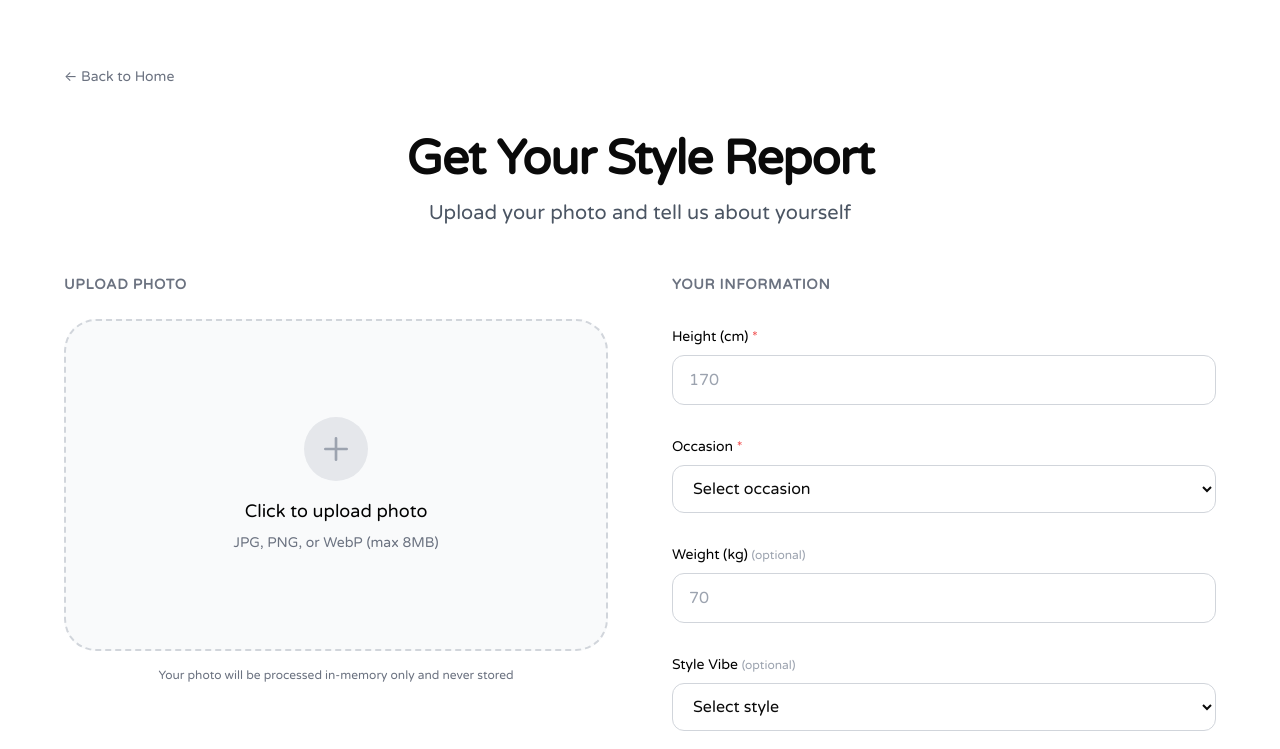
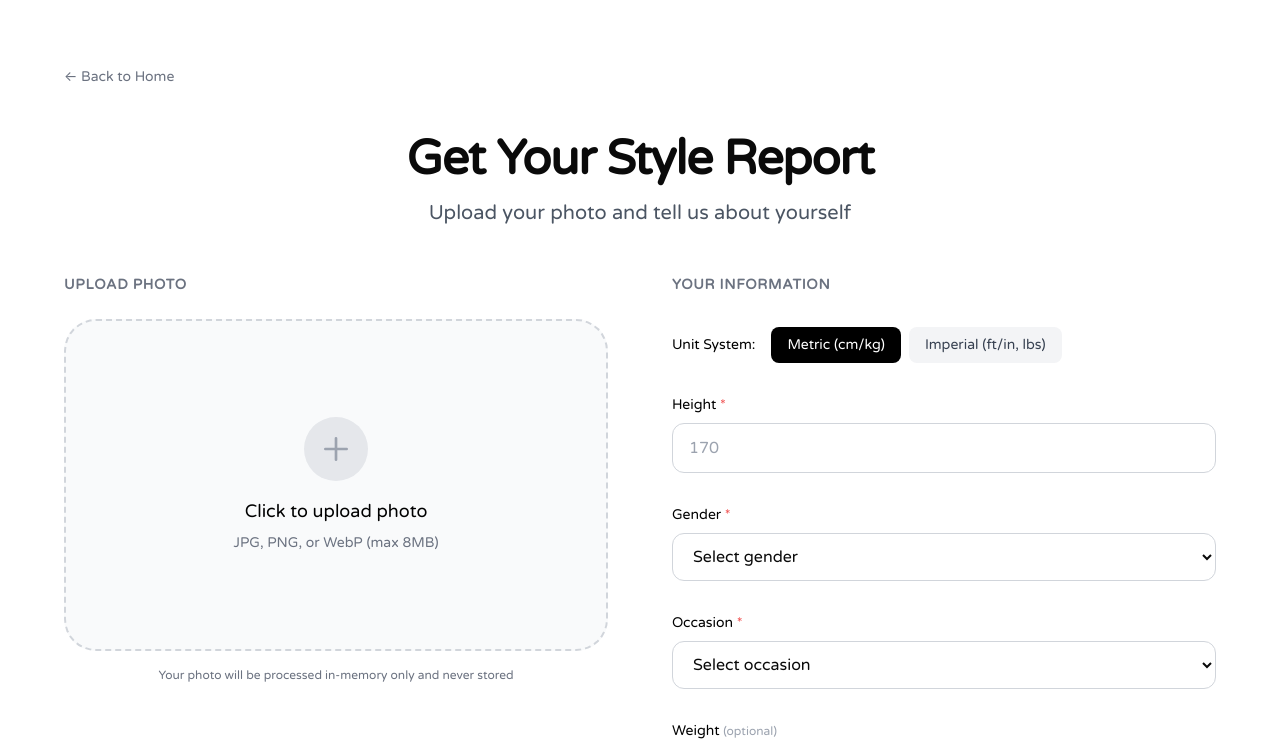
Before and after one commit to kwj0011288/doesitfit, a React (Vite) app in the folder frontend/: page /try in a window 1280 px wide. Shown: the top 749 px of the page. Built offline with nearby package versions, Linux system fonts and the light colour scheme; no server answers; a web font is replaced by a local one.

Commit message:
finalized

```diff
--- a/frontend/src/components/TryForm.jsx
+++ b/frontend/src/components/TryForm.jsx
@@ -3,9 +3,19 @@ import { useState } from 'react'
 export default function TryForm({ onSubmit }) {
   const [photo, setPhoto] = useState(null)
   const [photoPreview, setPhotoPreview] = useState(null)
-  const [height, setHeight] = useState('')
+  const [unitSystem, setUnitSystem] = useState('metric') // 'metric' or 'imperial'
+
+  // Metric units
+  const [heightCm, setHeightCm] = useState('')
+  const [weightKg, setWeightKg] = useState('')
+
+  // Imperial units
+  const [heightFeet, setHeightFeet] = useState('')
+  const [heightInches, setHeightInches] = useState('')
+  const [weightLbs, setWeightLbs] = useState('')
+
+  const [gender, setGender] = useState('')
   const [occasion, setOccasion] = useState('')
-  const [weight, setWeight] = useState('')
   const [styleVibe, setStyleVibe] = useState('')
   const [fitPreference, setFitPreference] = useState('')
 
@@ -45,8 +55,25 @@ export default function TryForm({ onSubmit }) {
       return
     }
 
-    if (!height || height <= 0) {
+    // Convert height to cm
+    let heightInCm = 0
+    if (unitSystem === 'metric') {
+      if (!heightCm || heightCm <= 0) {
         alert('Please enter your height')
+        return
+      }
+      heightInCm = parseFloat(heightCm)
+    } else {
+      if (!heightFeet || heightFeet <= 0 || !heightInches || heightInches < 0) {
+        alert('Please enter your height')
+        return
+      }
+      // Convert feet and inches to cm: (feet * 12 + inches) * 2.54
+      heightInCm = (parseFloat(heightFeet) * 12 + parseFloat(heightInches)) * 2.54
+    }
+
+    if (!gender) {
+      alert('Please select your gender')
       return
     }
 
@@ -55,10 +82,24 @@ export default function TryForm({ onSubmit }) {
       return
     }
 
+    // Convert weight to kg
+    let weightInKg = null
+    if (unitSystem === 'metric') {
+      if (weightKg) {
+        weightInKg = parseFloat(weightKg)
+      }
+    } else {
+      if (weightLbs) {
+        // Convert pounds to kg: pounds * 0.453592
+        weightInKg = parseFloat(weightLbs) * 0.453592
+      }
+    }
+
     // Build FormData
     const formData = new FormData()
     formData.append('photo', photo)
-    formData.append('height_cm', height)
+    formData.append('height_cm', heightInCm.toFixed(2))
+    formData.append('gender', gender)
     formData.append('occasion', occasion)
 
     // Add checkout_id from localStorage if available
@@ -67,7 +108,7 @@ export default function TryForm({ onSubmit }) {
       formData.append('checkout_id', checkoutId)
     }
 
-    if (weight) formData.append('weight_kg', weight)
+    if (weightInKg) formData.append('weight_kg', weightInKg.toFixed(2))
     if (styleVibe) formData.append('style_vibe', styleVibe)
     if (fitPreference) formData.append('fit_preference', fitPreference)
 
@@ -133,21 +174,97 @@ export default function TryForm({ onSubmit }) {
           </label>
         </div>
 
+        {/* Unit System Toggle */}
+        <div className="flex items-center gap-4 mb-2">
+          <span className="text-sm font-medium text-black">Unit System:</span>
+          <div className="flex gap-2">
+            <button
+              type="button"
+              onClick={() => setUnitSystem('metric')}
+              className={`px-4 py-2 rounded-lg text-sm font-medium transition-colors ${unitSystem === 'metric'
+                ? 'bg-black text-white'
+                : 'bg-gray-100 text-gray-700 hover:bg-gray-200'
+                }`}
+            >
+              Metric (cm/kg)
+            </button>
+            <button
+              type="button"
+              onClick={() => setUnitSystem('imperial')}
+              className={`px-4 py-2 rounded-lg text-sm font-medium transition-colors ${unitSystem === 'imperial'
+                ? 'bg-black text-white'
+                : 'bg-gray-100 text-gray-700 hover:bg-gray-200'
+                }`}
+            >
+              Imperial (ft/in, lbs)
+            </button>
+          </div>
+        </div>
+
         {/* Height (Required) */}
         <div>
           <label className="block text-sm font-medium text-black mb-2">
-            Height (cm) <span className="text-red-500">*</span>
+            Height <span className="text-red-500">*</span>
           </label>
+          {unitSystem === 'metric' ? (
             <input
               type="number"
-            value={height}
-            onChange={(e) => setHeight(e.target.value)}
+              value={heightCm}
+              onChange={(e) => setHeightCm(e.target.value)}
               placeholder="170"
               min="1"
               max="300"
               className="w-full px-4 py-3 border border-gray-300 rounded-xl focus:outline-none focus:ring-2 focus:ring-black focus:border-transparent bg-white"
               required
             />
+          ) : (
+            <div className="flex gap-4">
+              <div className="flex-1">
+                <input
+                  type="number"
+                  value={heightFeet}
+                  onChange={(e) => setHeightFeet(e.target.value)}
+                  placeholder="5"
+                  min="1"
+                  max="10"
+                  className="w-full px-4 py-3 border border-gray-300 rounded-xl focus:outline-none focus:ring-2 focus:ring-black focus:border-transparent bg-white"
+                  required
+                />
+                <span className="text-xs text-gray-500 mt-1 block">feet</span>
+              </div>
+              <div className="flex-1">
+                <input
+                  type="number"
+                  value={heightInches}
+                  onChange={(e) => setHeightInches(e.target.value)}
+                  placeholder="10"
+                  min="0"
+                  max="11"
+                  className="w-full px-4 py-3 border border-gray-300 rounded-xl focus:outline-none focus:ring-2 focus:ring-black focus:border-transparent bg-white"
+                  required
+                />
+                <span className="text-xs text-gray-500 mt-1 block">inches</span>
+              </div>
+            </div>
+          )}
+        </div>
+
+        {/* Gender (Required) */}
+        <div>
+          <label className="block text-sm font-medium text-black mb-2">
+            Gender <span className="text-red-500">*</span>
+          </label>
+          <select
+            value={gender}
+            onChange={(e) => setGender(e.target.value)}
+            className="w-full px-4 py-3 border border-gray-300 rounded-xl focus:outline-none focus:ring-2 focus:ring-black focus:border-transparent bg-white"
+            required
+          >
+            <option value="">Select gender</option>
+            <option value="Male">Male</option>
+            <option value="Female">Female</option>
+            <option value="Non-binary">Non-binary</option>
+          </select>
         </div>
 
         {/* Occasion (Required) */}
@@ -173,17 +290,29 @@ export default function TryForm({ onSubmit }) {
         {/* Weight (Optional) */}
         <div>
           <label className="block text-sm font-medium text-black mb-2">
-            Weight (kg) <span className="text-gray-400 text-xs font-normal">(optional)</span>
+            Weight <span className="text-gray-400 text-xs font-normal">(optional)</span>
           </label>
+          {unitSystem === 'metric' ? (
             <input
               type="number"
-            value={weight}
-            onChange={(e) => setWeight(e.target.value)}
+              value={weightKg}
+              onChange={(e) => setWeightKg(e.target.value)}
               placeholder="70"
               min="1"
               max="500"
               className="w-full px-4 py-3 border border-gray-300 rounded-xl focus:outline-none focus:ring-2 focus:ring-black focus:border-transparent bg-white"
             />
+          ) : (
+            <input
+              type="number"
+              value={weightLbs}
+              onChange={(e) => setWeightLbs(e.target.value)}
+              placeholder="154"
+              min="1"
+              max="1100"
+              className="w-full px-4 py-3 border border-gray-300 rounded-xl focus:outline-none focus:ring-2 focus:ring-black focus:border-transparent bg-white"
+            />
+          )}
         </div>
 
         {/* Style Vibe (Optional) */}
--- a/frontend/src/pages/ResultPage.jsx
+++ b/frontend/src/pages/ResultPage.jsx
@@ -28,14 +28,20 @@ export default function ResultPage() {
 
     const fetchImages = async () => {
       const queries = new Set()
+      const gender = result.gender || '' // Get gender from result
 
-      // Collect queries
+      // Collect queries with gender context
       result.outfits?.forEach(outfit => {
-        queries.add(outfit.title)
-        outfit.items?.forEach(item => queries.add(item.image_query || item.name))
+        const outfitQuery = gender ? `${gender} ${outfit.title}` : outfit.title
+        queries.add(outfitQuery)
+        outfit.items?.forEach(item => {
+          const itemQuery = gender ? `${gender} ${item.image_query || item.name}` : (item.image_query || item.name)
+          queries.add(itemQuery)
+        })
       })
       result.hairstyles?.forEach(hair => {
-        queries.add(hair.image_query || hair.name)
+        const hairQuery = gender ? `${gender} ${hair.image_query || hair.name}` : (hair.image_query || hair.name)
+        queries.add(hairQuery)
       })
 
       const newMap = { ...imageData }
@@ -50,7 +56,7 @@ export default function ResultPage() {
         }
 
         try {
-          // B. Call Unsplash Search API
+          // B. Call Unsplash Search API with gender in query
           const res = await fetch(
             `https://api.unsplash.com/search/photos?page=1&per_page=1&query=${encodeURIComponent(query)}&orientation=portrait`,
             {
@@ -256,7 +262,9 @@ export default function ResultPage() {
 
             <div className="space-y-24">
               {result.outfits.map((outfit, i) => {
-                const mainImg = getImage(outfit.title)
+                const gender = result.gender || ''
+                const outfitQuery = gender ? `${gender} ${outfit.title}` : outfit.title
+                const mainImg = getImage(outfitQuery)
                 return (
                   <div key={i} className="flex flex-col lg:flex-row gap-12 items-center">
                     {/* Image Side */}
@@ -288,7 +296,9 @@ export default function ResultPage() {
                         <h4 className="text-sm font-bold uppercase tracking-widest text-[#86868B] mb-4">Key Items</h4>
                         <ul className="grid grid-cols-1 sm:grid-cols-2 gap-3">
                           {outfit.items?.map((item, j) => {
-                            const itemImg = getImage(item.image_query || item.name)
+                            const gender = result.gender || ''
+                            const itemQuery = gender ? `${gender} ${item.image_query || item.name}` : (item.image_query || item.name)
+                            const itemImg = getImage(itemQuery)
                             return (
                               <li key={j} className="bg-white border border-gray-100 rounded-2xl p-4 flex items-center gap-4 relative overflow-hidden group/item">
                                 <div className="w-16 h-16 rounded-xl bg-gray-100 shrink-0 overflow-hidden relative">
--- a/frontend/src/pages/SuccessPage.jsx
+++ b/frontend/src/pages/SuccessPage.jsx
@@ -61,6 +61,7 @@ export default function SuccessPage() {
         formData.append('photo', file)
         formData.append('checkout_id', checkoutId)
         formData.append('height_cm', formDataObj.height_cm)
+        formData.append('gender', formDataObj.gender)
         formData.append('occasion', formDataObj.occasion)
         if (formDataObj.weight_kg) formData.append('weight_kg', formDataObj.weight_kg)
         if (formDataObj.style_vibe) formData.append('style_vibe', formDataObj.style_vibe)
--- a/frontend/src/pages/TryPage.jsx
+++ b/frontend/src/pages/TryPage.jsx
@@ -30,6 +30,7 @@ export default function TryPage() {
         // Save other fields
         const formState = {
           height_cm: formData.get('height_cm'),
+          gender: formData.get('gender'),
           occasion: formData.get('occasion'),
           weight_kg: formData.get('weight_kg'),
           style_vibe: formData.get('style_vibe'),
```
Lines whose indentation alone changed are shown as unchanged.
